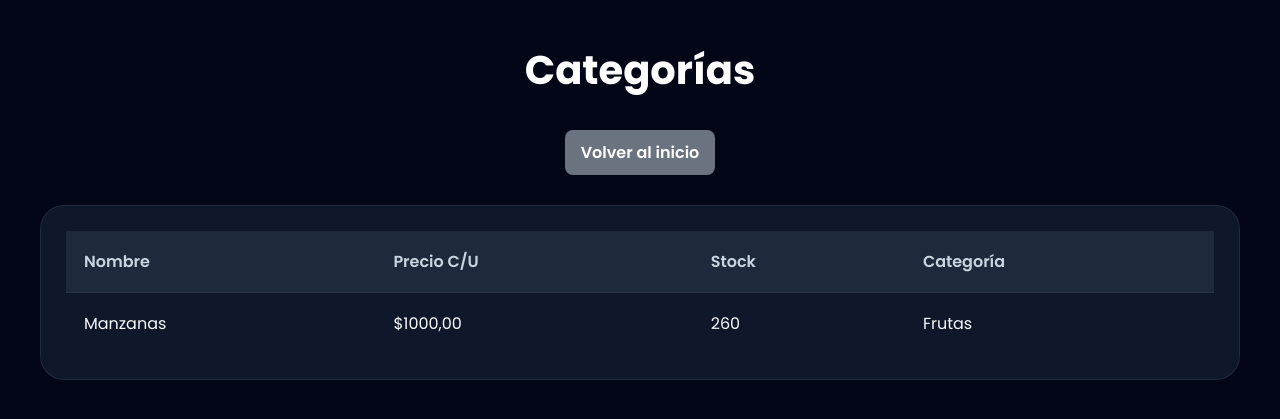
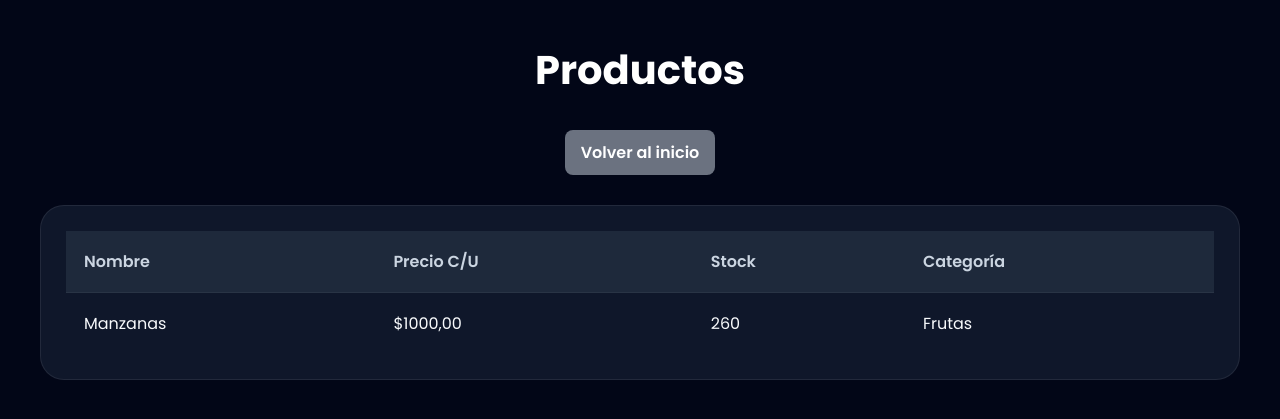
Before and after one commit to Juandixx/Proyecto-Restaurante, a Django app: page /productos/ in a window 1280 px wide. Shown: the part 96-515 px from the top of the page. Run offline with Django 5.2, Linux system fonts and the light colour scheme; data comes from the database, SQL or seed files in the repository; both versions use the stored data as it was after the commit; parts of the project's set-up code (start-up, migrations or seed data) failed here and were passed over.

Commit message:
Actualizacion final

```diff
--- a/modulo/templates/modulo/lista_productos.html
+++ b/modulo/templates/modulo/lista_productos.html
@@ -11,7 +11,7 @@ Productos
     <div class="products-header">
 
     <h1 class="page-title">
-        Categorías
+        Productos
     </h1>
 
     <div class="actions-group">
```
Also changed, not shown: db.sqlite3.
